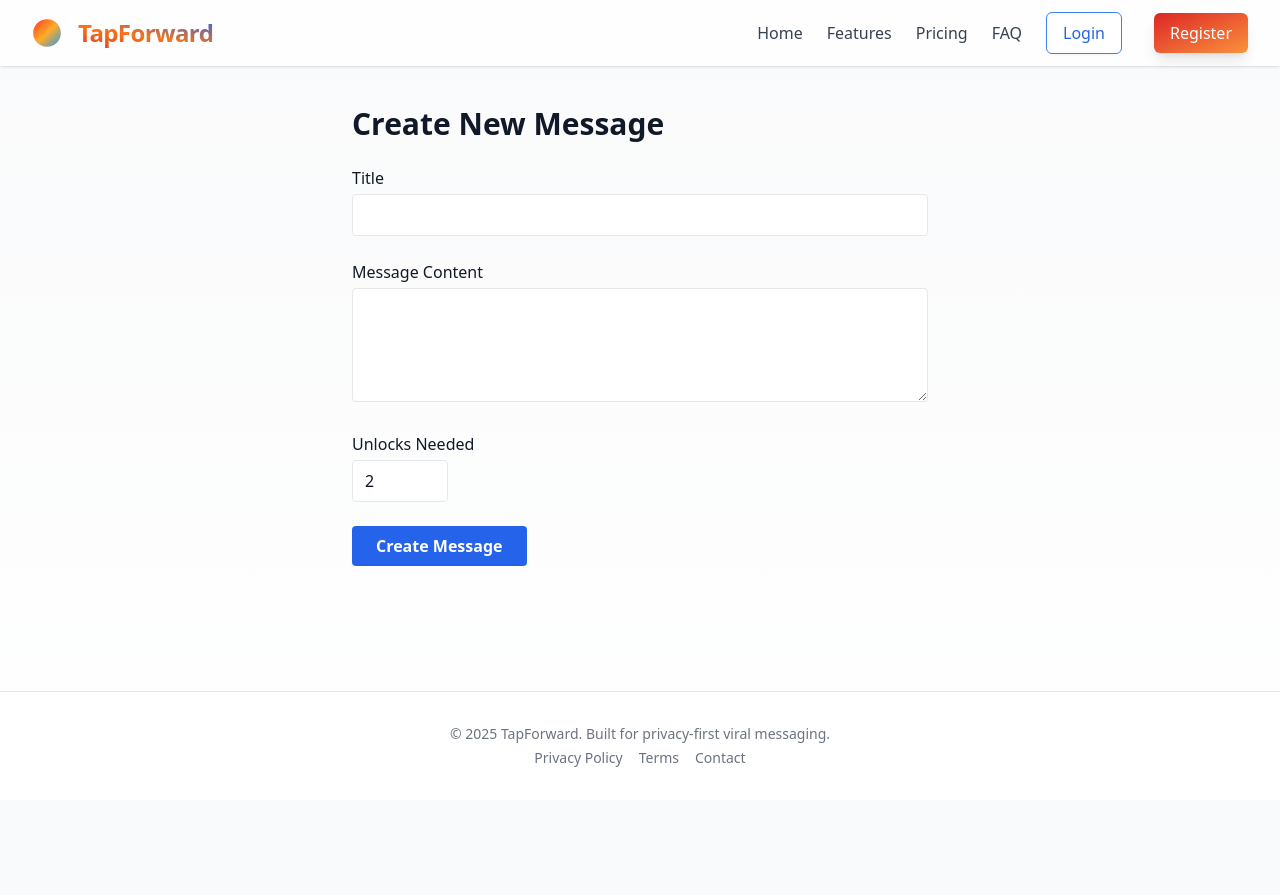
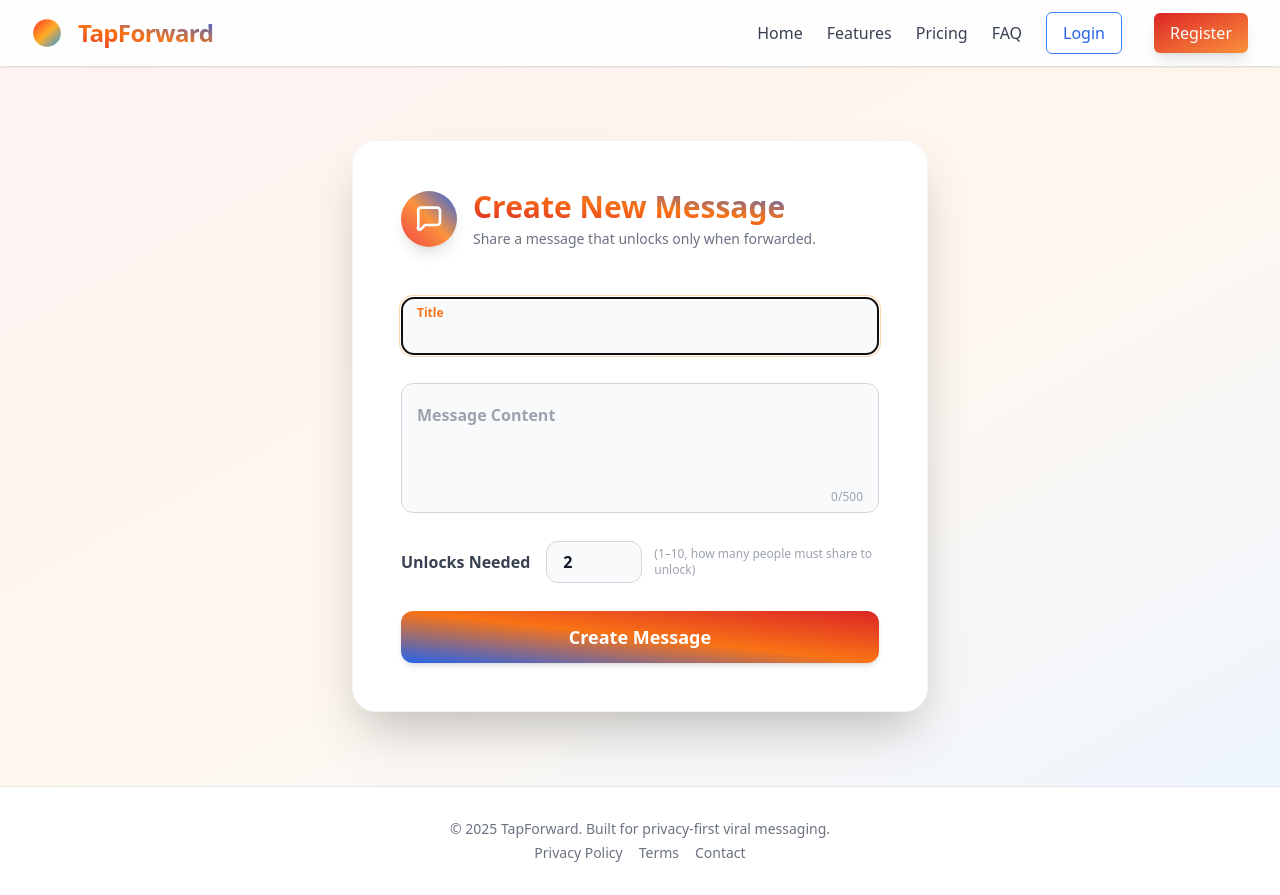
Before and after one commit to alinoajdea/tapforward, a Next.js app: page /messages/new in a window 1280 px wide. Before the commit the page ends 800 px from the top, so only its background shows below. Built offline with nearby package versions, Linux system fonts and the light colour scheme; no server answers.

Commit message:
Update new message page.tsx

```diff
--- a/app/messages/new/page.tsx
+++ b/app/messages/new/page.tsx
@@ -2,7 +2,7 @@
 
 import { useState } from "react";
 import { useRouter } from "next/navigation";
-import { useAuth } from "@/lib/AuthContext"; // <-- import this!
+import { useAuth } from "@/lib/AuthContext";
 import { supabase } from "@/lib/supabaseClient";
 
 export default function CreateMessagePage() {
@@ -12,7 +12,7 @@ export default function CreateMessagePage() {
   const [loading, setLoading] = useState(false);
   const [error, setError] = useState<string | null>(null);
   const router = useRouter();
-  const { user } = useAuth(); // <-- get user
+  const { user } = useAuth();
 
   async function handleSubmit(e: React.FormEvent) {
     e.preventDefault();
@@ -28,7 +28,7 @@ export default function CreateMessagePage() {
     const { data, error } = await supabase
       .from("messages")
       .insert([{
-        user_id: user.id, // <-- must include!
+        user_id: user.id,
         title,
         content,
         unlocks_needed: unlocksNeeded
@@ -43,50 +43,112 @@ export default function CreateMessagePage() {
   }
 
   return (
-    <div className="max-w-xl mx-auto py-10">
-      <h1 className="text-3xl font-bold mb-6">Create New Message</h1>
-      <form onSubmit={handleSubmit} className="space-y-6">
+    <div className="min-h-[90vh] bg-gradient-to-br from-red-50 via-orange-50 to-blue-50 flex items-center justify-center py-8 px-3">
+      <div className="w-full max-w-xl mx-auto">
+        {/* Card */}
+        <div className="bg-white/95 border border-gray-100 rounded-3xl shadow-2xl p-8 md:p-12 flex flex-col gap-8 animate-fade-in">
+          {/* Header */}
+          <div className="flex items-center gap-4 mb-4">
+            <span className="inline-flex items-center justify-center w-14 h-14 rounded-full bg-gradient-to-tr from-red-500 via-orange-400 to-blue-600 shadow-lg">
+              {/* Message icon */}
+              <svg width={32} height={32} fill="none" viewBox="0 0 24 24">
+                <path
+                  d="M3.75 5.75A2.25 2.25 0 0 1 6 3.5h12A2.25 2.25 0 0 1 20.25 5.75v8.5A2.25 2.25 0 0 1 18 16.5H9.314a.75.75 0 0 0-.53.22l-2.92 2.92A1 1 0 0 1 4 18.293V5.75Z"
+                  stroke="#fff" strokeWidth={2} strokeLinejoin="round"
+                />
+              </svg>
+            </span>
             <div>
-          <label className="block mb-1 font-medium">Title</label>
+              <h1 className="text-2xl sm:text-3xl font-extrabold bg-gradient-to-tr from-red-600 via-orange-500 to-blue-600 text-transparent bg-clip-text mb-1">
+                Create New Message
+              </h1>
+              <div className="text-gray-500 text-sm">Share a message that unlocks only when forwarded.</div>
+            </div>
+          </div>
+
+          {/* Form */}
+          <form onSubmit={handleSubmit} className="space-y-7">
+            {/* Title */}
+            <div className="relative">
               <input
-            className="w-full border px-3 py-2 rounded"
+                className="peer block w-full px-4 pt-6 pb-2 border border-gray-300 rounded-xl bg-gray-50 font-semibold focus:ring-2 focus:ring-orange-200 focus:border-orange-400 transition placeholder-transparent"
                 value={title}
                 onChange={e => setTitle(e.target.value)}
                 maxLength={60}
                 required
+                id="message-title"
+                autoFocus
+                placeholder=" "
               />
+              <label
+                htmlFor="message-title"
+                className="absolute left-4 top-2 text-xs text-gray-500 font-semibold pointer-events-none peer-focus:top-2 peer-focus:text-xs peer-focus:text-orange-500 peer-placeholder-shown:top-5 peer-placeholder-shown:text-base peer-placeholder-shown:text-gray-400 transition-all"
+              >
+                Title
+              </label>
             </div>
-        <div>
-          <label className="block mb-1 font-medium">Message Content</label>
+            {/* Content */}
+            <div className="relative">
               <textarea
-            className="w-full border px-3 py-2 rounded"
+                className="peer block w-full px-4 pt-6 pb-2 border border-gray-300 rounded-xl bg-gray-50 font-medium focus:ring-2 focus:ring-orange-200 focus:border-orange-400 transition placeholder-transparent resize-none"
                 value={content}
                 onChange={e => setContent(e.target.value)}
                 rows={4}
                 required
+                id="message-content"
+                placeholder=" "
+                maxLength={500}
               />
+              <label
+                htmlFor="message-content"
+                className="absolute left-4 top-2 text-xs text-gray-500 font-semibold pointer-events-none peer-focus:top-2 peer-focus:text-xs peer-focus:text-orange-500 peer-placeholder-shown:top-5 peer-placeholder-shown:text-base peer-placeholder-shown:text-gray-400 transition-all"
+              >
+                Message Content
+              </label>
+              <div className="absolute right-4 bottom-2 text-xs text-gray-400">
+                {content.length}/500
               </div>
-        <div>
-          <label className="block mb-1 font-medium">Unlocks Needed</label>
+            </div>
+            {/* Unlocks */}
+            <div className="relative flex flex-col sm:flex-row sm:items-center gap-2">
+              <label className="font-semibold text-gray-700 mb-1 sm:mb-0 sm:w-40">
+                Unlocks Needed
+              </label>
               <input
                 type="number"
-            className="w-24 border px-3 py-2 rounded"
+                className="w-24 border border-gray-300 px-4 py-2 rounded-xl bg-gray-50 font-semibold focus:ring-2 focus:ring-blue-100 focus:border-blue-400 transition"
                 value={unlocksNeeded}
                 onChange={e => setUnlocksNeeded(Number(e.target.value))}
                 min={1}
                 max={10}
                 required
               />
+              <span className="text-xs text-gray-400 ml-1">
+                (1–10, how many people must share to unlock)
+              </span>
             </div>
-        {error && <div className="text-red-600">{error}</div>}
+            {/* Error */}
+            {error && <div className="text-red-600 bg-red-50 rounded p-2">{error}</div>}
+            {/* Submit */}
             <button
               type="submit"
-          className="bg-blue-600 text-white rounded px-6 py-2 font-bold"
+              className="w-full py-3 rounded-xl font-bold text-lg bg-gradient-to-tr from-blue-600 via-orange-500 to-red-600 text-white shadow-md hover:scale-[1.02] transition-all disabled:opacity-60"
               disabled={loading}
             >
-          {loading ? "Creating..." : "Create Message"}
+              {loading ? "Creating…" : "Create Message"}
             </button>
           </form>
         </div>
+      </div>
+      <style>{`
+        .animate-fade-in {
+          animation: fadeIn 0.7s cubic-bezier(.4,0,.2,1) both;
+        }
+        @keyframes fadeIn {
+          from { opacity: 0; transform: translateY(24px);}
+          to { opacity: 1; transform: none;}
+        }
+      `}</style>
+    </div>
   );
 }
```
Lines whose indentation alone changed are shown as unchanged.
